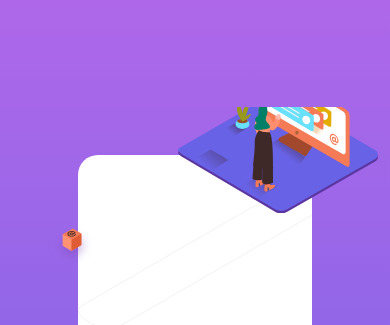
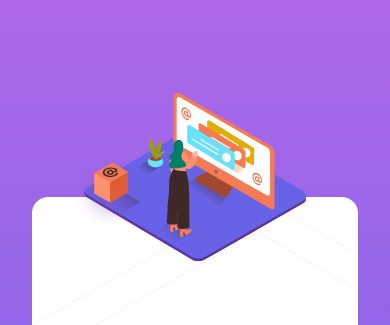
Before and after one commit to jchoi166/FEM-Practice-Challenges, a plain HTML site: page faq-accordion-card-main/index.html in a window 390 px wide. Shown: the top 325 px of the page. Drawn offline with Linux system fonts and the light colour scheme.

Commit message:
finished

```diff
--- a/faq-accordion-card-main/main.css
+++ b/faq-accordion-card-main/main.css
@@ -10,10 +10,11 @@
 html {
     font-size: 62.5%;
     height: 100%;
-
+    /* width: 100%; */
 }
 
 body {
+    /* width: 100%; */
     box-sizing: border-box;
     height: 100vh;
     background-image: linear-gradient( hsl(273, 75%, 66%), hsl(240, 73%, 65%));
@@ -23,6 +24,7 @@ body {
     grid-template-columns: repeat(5, 1fr);
     grid-template-rows: repeat(3, 1fr);
     align-items: center;
+    /* overflow:hidden; */
 }
 
 .acc-container {
@@ -47,15 +49,13 @@ body {
     background-color: white;
     border-radius: 2rem;
     padding: 8rem 6rem 8rem 0;
-    /* overflow: hidden; */
     position: relative;
-    width: 100%;
+    width: auto;
 }
 
 .img-box {
     position: absolute;
     z-index: 3;
-    /* top: 43%; */
     left: -11%;
     width: 17%;
     height: auto;
@@ -76,7 +76,7 @@ body {
 .img-woman img {
     width: 115%;
     height: auto;
-    transform: translateX(-12rem);
+    transform: translateX(-14rem);
 }
 
 .accordion {
@@ -154,8 +154,7 @@ body {
     .container {
         grid-template-columns: 1fr;
         grid-template-rows: 30% 70%;
-        overflow: visible;
-        justify-items: center;
+        padding: 6rem;
     }
 
     .accordion__header {
@@ -165,41 +164,71 @@ body {
     .img-woman {
         position: relative;
         top: -80%;
+        overflow: visible;
+        padding-left: 0;
     }
 
     .img-woman img{
         transform: translate(0rem, -30%);
-        min-width: 200px;
         width: 80%;
         display: block;
         margin: auto;
     }
 
-    .orange-box {
-        /* position: absolute;
-        z-index: 3;
-        top: -.5%;
-        left: 34%;
-        max-width: 15rem; */
-        /* transform: translate(75%, -30%); */
+    .img-box {
+        top: -4%;
+        left: 0;
+        transform: translateX(118%);
+    }
+
+}
+
+@media only screen and (max-width: 725px) {
+    html {
+        font-size: 50%;
+    }
+
+    .container {
+        padding: 3rem;
+        grid-column: 1 / -1;
+        margin: 0 4rem;
+    }
+
+    .img-woman {
+        top: -65%;
+    }
+
+    .img-box {
+        top: -8%;
+        transform: translateX(60%);
+        width: 22%;
     }
 }
 
-@media only screen and (max-width: 700px) {
+
+@media only screen and (max-width: 375px) {
     html {
-        /* font-size: 50%; */
+        font-size: 40%;
     }
 
     .container {
-        padding: 4rem;
+        min-width: 200px;
+    }
+
+    .accordion__question {
+        font-size: 10px;
     }
 
     .img-woman {
-        position: relative;
-        top: -65%;
+        top: -55%;
+    }
+
+    .img-box {
+        top: -8%;
+        transform: translateX(75%);
+        width: 22%;
     }
 }
-
 
 
 .attribution-container {
```
